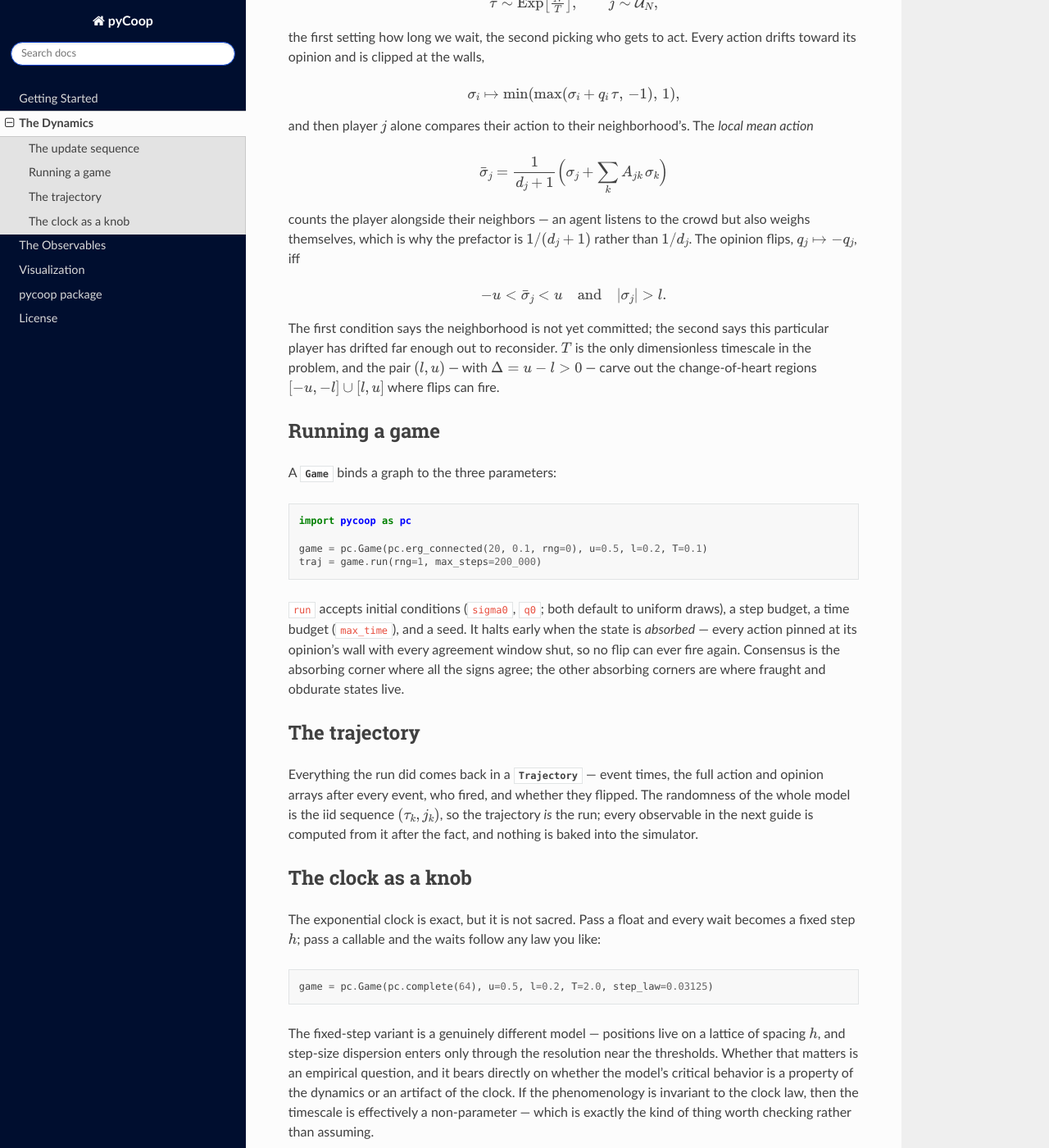
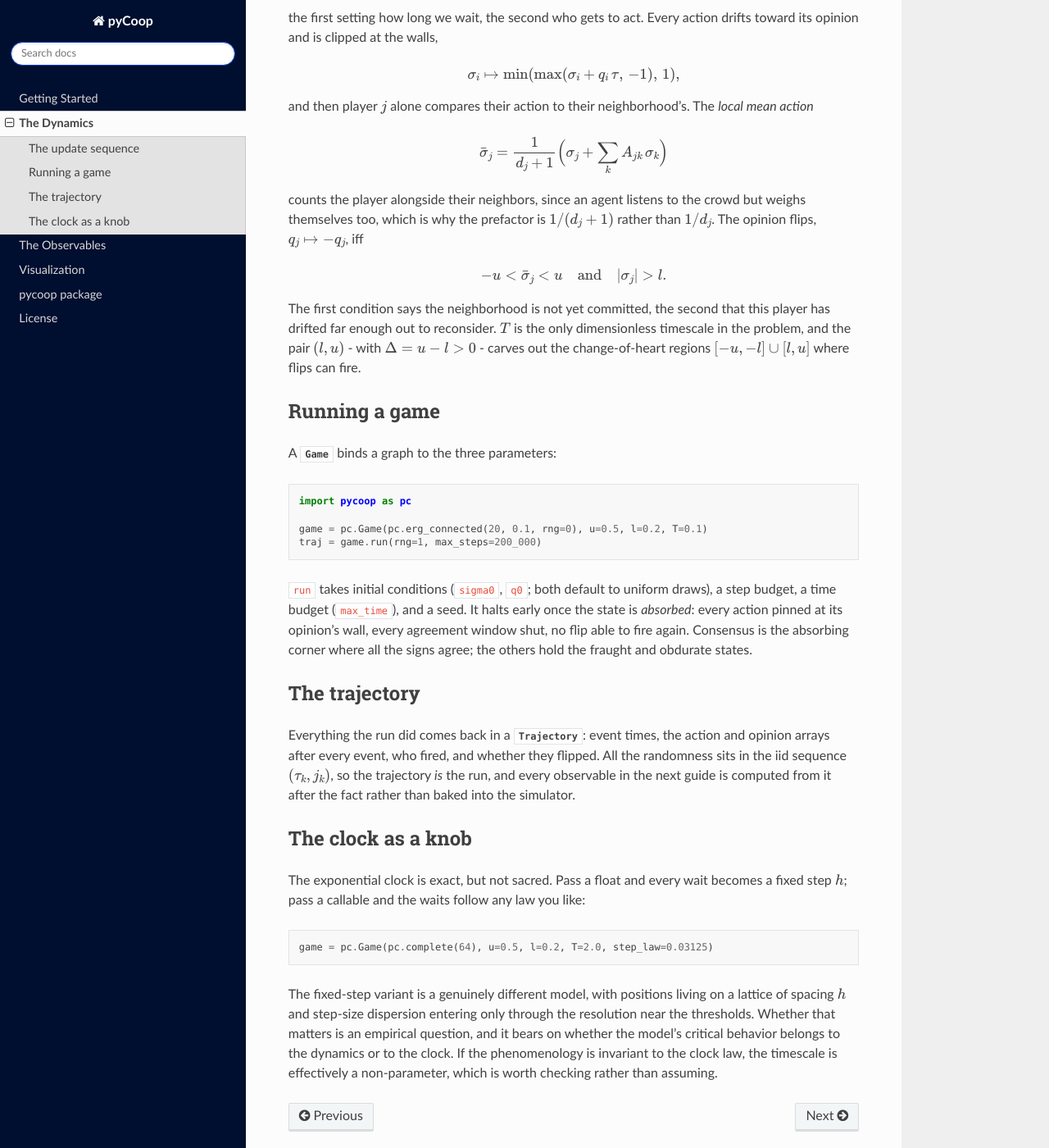
Before and after one commit to EternalTime/pyCoop, a Sphinx documentation site: the page built from docs/guide_dynamics.rst, in a window 1280 px wide and 1400 px high, scrolled down 607 px. Shown: the whole window at 82% size. Built offline with Sphinx 7.4.7 and the Read the Docs theme 3.1.0, drawn with Linux system fonts in a browser that asks for light colours; some of the changed text lies outside the part shown.

Commit message:
docs: tighten README and guide prose in the author's voice
Rewrote the prose in the README and the four guides to match the voice
profile, including the spaced-dash convention, and cut the padding. No
number, equation, parameter, or code example changed.

```diff
--- a/docs/guide_dynamics.rst
+++ b/docs/guide_dynamics.rst
@@ -1,26 +1,25 @@
 The Dynamics
 ============
 
-A cooperation game is a piecewise-deterministic random process —
-ballistic drift punctuated by randomly clocked decisions. Nothing
-decision-relevant happens between events: positions are a deterministic
-function of the elapsed time and the headings, and only the flip rule
-reads the state, and only at decision instants. So the model collapses
-losslessly to an embedded chain in which one uniformly random player
-acts at each exponentially spaced event, and pyCoop implements that
-chain directly — no event queue, no lost information. The model is the
+A cooperation game is a piecewise-deterministic random process: ballistic
+drift punctuated by randomly clocked decisions. Positions between events
+are a deterministic function of the elapsed time and the headings, and the
+flip rule reads the state only at decision instants, so the model
+collapses losslessly to an embedded chain in which one uniformly random
+player acts at each exponentially spaced event. pyCoop implements that
+chain directly, with no event queue and nothing lost. The model is the
 Agreement-Position Emigration model of Conrad and Tabor (2024); the
-notation here follows the socio-physics recasting of it.
+notation follows the socio-physics recasting of it, and the papers carry
+the analysis.
 
 The update sequence
 ^^^^^^^^^^^^^^^^^^^
 
 Let there be :math:`N` agents on a connected graph with adjacency matrix
-:math:`A_{ij}`, without self-loops. Each agent carries two degrees of
-freedom — a continuous *action* :math:`\sigma_i \in [-1, 1]` and a binary
-*opinion* :math:`q_i \in \{-1, +1\}`. The picture to hold in your head is
-a person who both believes something and is currently doing something
-about it, and the two need not agree.
+:math:`A_{ij}`, without self-loops. Each carries two degrees of freedom, a
+continuous *action* :math:`\sigma_i \in [-1, 1]` and a binary *opinion*
+:math:`q_i \in \{-1, +1\}`: a person who believes something and is doing
+something about it, with no guarantee that the two agree.
 
 On each step draw two random variables,
 
@@ -30,8 +29,8 @@ On each step draw two random variables,
    \qquad
    j \sim \mathcal{U}_N,
 
-the first setting how long we wait, the second picking who gets to act.
-Every action drifts toward its opinion and is clipped at the walls,
+the first setting how long we wait, the second who gets to act. Every
+action drifts toward its opinion and is clipped at the walls,
 
 .. math::
 
@@ -44,8 +43,8 @@ neighborhood's. The *local mean action*
 
    \bar\sigma_j = \frac{1}{d_j + 1}\Big(\sigma_j + \sum_k A_{jk}\,\sigma_k\Big)
 
-counts the player alongside their neighbors — an agent listens to the
-crowd but also weighs themselves, which is why the prefactor is
+counts the player alongside their neighbors, since an agent listens to the
+crowd but weighs themselves too, which is why the prefactor is
 :math:`1/(d_j+1)` rather than :math:`1/d_j`. The opinion flips,
 :math:`q_j \mapsto -q_j`, iff
 
@@ -55,10 +54,10 @@ crowd but also weighs themselves, which is why the prefactor is
    \quad\text{and}\quad
    |\sigma_j| > l.
 
-The first condition says the neighborhood is not yet committed; the second
-says this particular player has drifted far enough out to reconsider.
-:math:`T` is the only dimensionless timescale in the problem, and the pair
-:math:`(l, u)` — with :math:`\Delta = u - l > 0` — carve out the
+The first condition says the neighborhood is not yet committed, the second
+that this player has drifted far enough out to reconsider. :math:`T` is
+the only dimensionless timescale in the problem, and the pair
+:math:`(l, u)` - with :math:`\Delta = u - l > 0` - carves out the
 change-of-heart regions :math:`[-u, -l] \cup [l, u]` where flips can fire.
 
 Running a game
@@ -71,37 +70,36 @@ A :class:`~pycoop.dynamics.Game` binds a graph to the three parameters::
     game = pc.Game(pc.erg_connected(20, 0.1, rng=0), u=0.5, l=0.2, T=0.1)
     traj = game.run(rng=1, max_steps=200_000)
 
-``run`` accepts initial conditions (``sigma0``, ``q0``; both default to
+``run`` takes initial conditions (``sigma0``, ``q0``; both default to
 uniform draws), a step budget, a time budget (``max_time``), and a seed.
-It halts early when the state is *absorbed* — every action pinned at its
-opinion's wall with every agreement window shut, so no flip can ever fire
-again. Consensus is the absorbing corner where all the signs agree;
-the other absorbing corners are where fraught and obdurate states live.
+It halts early once the state is *absorbed*: every action pinned at its
+opinion's wall, every agreement window shut, no flip able to fire again.
+Consensus is the absorbing corner where all the signs agree; the others
+hold the fraught and obdurate states.
 
 The trajectory
 ^^^^^^^^^^^^^^
 
-Everything the run did comes back in a :class:`~pycoop.dynamics.Trajectory`
-— event times, the full action and opinion arrays after every event, who
-fired, and whether they flipped. The randomness of the whole model is the
-iid sequence :math:`(\tau_k, j_k)`, so the trajectory *is* the run; every
-observable in the next guide is computed from it after the fact, and
-nothing is baked into the simulator.
+Everything the run did comes back in a
+:class:`~pycoop.dynamics.Trajectory`: event times, the action and opinion
+arrays after every event, who fired, and whether they flipped. All the
+randomness sits in the iid sequence :math:`(\tau_k, j_k)`, so the
+trajectory *is* the run, and every observable in the next guide is
+computed from it after the fact rather than baked into the simulator.
 
 The clock as a knob
 ^^^^^^^^^^^^^^^^^^^
 
-The exponential clock is exact, but it is not sacred. Pass a float and
-every wait becomes a fixed step :math:`h`; pass a callable and the waits
-follow any law you like::
+The exponential clock is exact, but not sacred. Pass a float and every
+wait becomes a fixed step :math:`h`; pass a callable and the waits follow
+any law you like::
 
     game = pc.Game(pc.complete(64), u=0.5, l=0.2, T=2.0, step_law=0.03125)
 
-The fixed-step variant is a genuinely different model — positions live on
-a lattice of spacing :math:`h`, and step-size dispersion enters only
-through the resolution near the thresholds. Whether that matters is an
-empirical question, and it bears directly on whether the model's critical
-behavior is a property of the dynamics or an artifact of the clock. If the
-phenomenology is invariant to the clock law, then the timescale is
-effectively a non-parameter — which is exactly the kind of thing worth
-checking rather than assuming.
+The fixed-step variant is a genuinely different model, with positions
+living on a lattice of spacing :math:`h` and step-size dispersion entering
+only through the resolution near the thresholds. Whether that matters is
+an empirical question, and it bears on whether the model's critical
+behavior belongs to the dynamics or to the clock. If the phenomenology is
+invariant to the clock law, the timescale is effectively a non-parameter,
+which is worth checking rather than assuming.
```
Also changed, not shown: README.md (+17 -20 lines), docs/getting_started.rst (+22 -26 lines), docs/guide_observables.rst (+31 -36 lines), docs/guide_viz.rst (+21 -21 lines).
